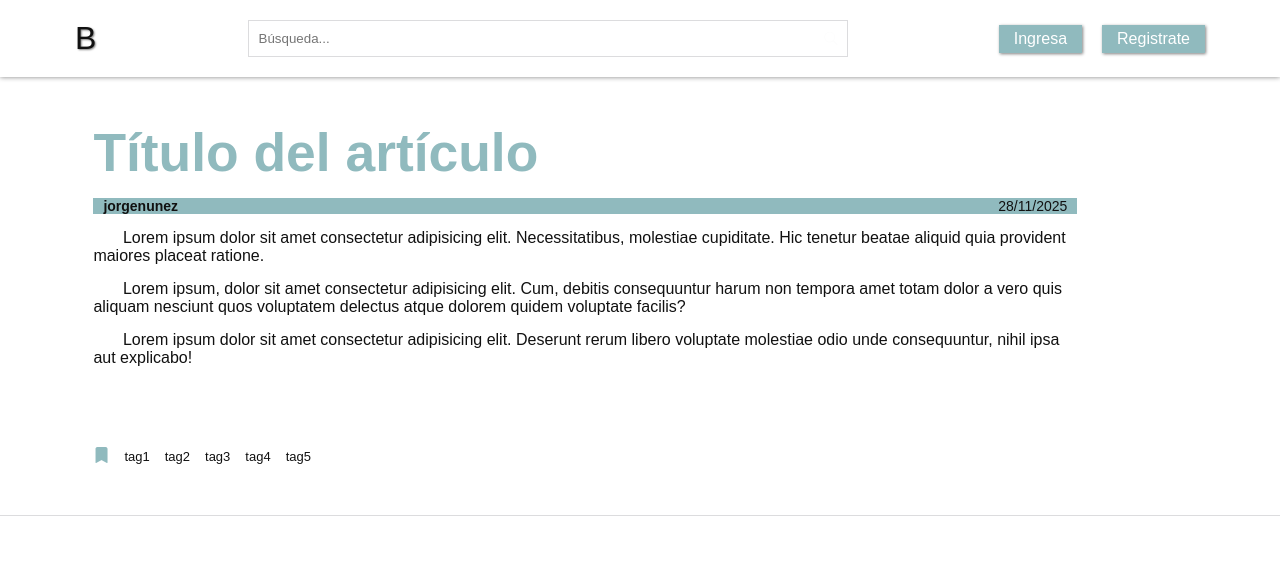
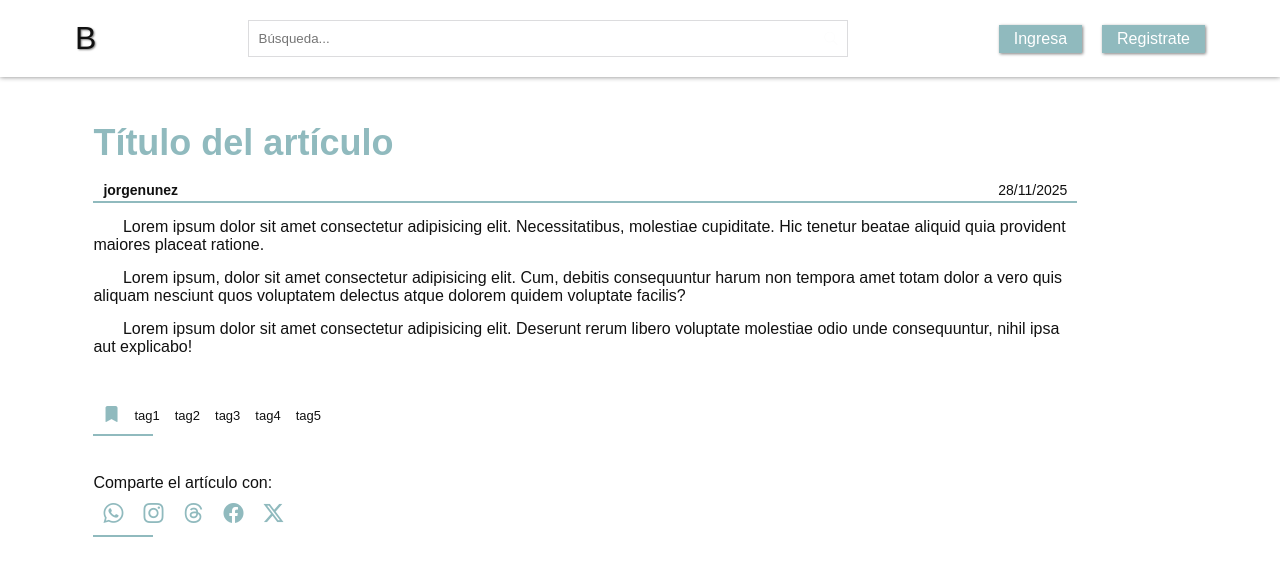
Before and after one commit to nunezjorgepy/blog-trainee, a React (Vite) app: page /article in a window 1280 px wide. Shown: the top 576 px of the page. Built offline with nearby package versions, Linux system fonts and the light colour scheme; a web font is replaced by a local one.

Commit message:
Crea el componente ShareSocial y sus estilos.

```diff
--- a/src/Components/Article/Article.css
+++ b/src/Components/Article/Article.css
@@ -1,14 +1,12 @@
-
-
 .article_container{
     width: min(var(--max-width), 100%);
     margin: auto;
-    padding: 0 3%;
+    padding: var(--padding-0-3p-10px);
 }
 .article_title{
     color: var(--btn-primary-bg-color);
     margin: 30px 0 15px;
-    font-size: calc(3dvw + 15px);
+    font-size: clamp(25px, calc(3dvw + 15px), 36px);
 }
 .article_info{
     display: flex;
@@ -16,8 +14,8 @@
     margin-bottom: 15px;
     width: 90%;
     font-size: 14px;
-    padding: 0 10px;
-    background-color: var(--btn-primary-bg-color);
+    padding: 3px var(--padding-article-left);
+    border-bottom: 2px solid var(--btn-primary-bg-color);
 }
 .article_created_by{
     font-weight: 600;
@@ -34,7 +32,9 @@
     align-items: center;
     gap: 15px;
     font-size: 12px;
-    margin-top: 80px;
+    margin-top: 50px;
+    margin-bottom: 10px;
+    padding-left: var(--padding-article-left);
 }
 .tags_icon{
     color: var(--btn-primary-bg-color);
--- a/src/Components/Article/Article.jsx
+++ b/src/Components/Article/Article.jsx
@@ -4,7 +4,7 @@ import { Link } from 'react-router'
 function Article() {
     return (
         <section className="article_section section">
-            <div className="article_container">
+            <div className="article_container bottom_border_small">
                 {/* Título del artículo */}
                 <h1 className="article_title">
                     Título del artículo
--- /dev/null
+++ b/src/Components/ShareSocial/ShareSocial.css
@@ -0,0 +1,17 @@
+.section_article_social_media{
+    display: flex;
+    justify-content: center;
+}
+.article_social_width {
+    width: var(--max-width);
+    padding: var(--padding-0-3p-10px);
+}
+.article_social_media{
+    display: flex;
+    gap: 20px;
+    margin: 10px 0;
+    padding-left: var(--padding-article-left);
+}
+.article_social_fz{
+    font-size: 20px;
+}
--- /dev/null
+++ b/src/Components/ShareSocial/ShareSocial.jsx
@@ -0,0 +1,38 @@
+import './ShareSocial.css'
+import { Link } from 'react-router'
+
+/*
+TODO:
+    - Los links de compartir
+*/
+
+function ShareSocial() {
+    return (
+        <section className="section_article_social_media">
+            <div className="article_social_width bottom_border_small">
+                <span className="article_social_span">
+                    Comparte el artículo con:
+                </span>
+                <div className="article_social_media">
+                    <Link to={'/'}>
+                        <i className="bi bi-whatsapp icon_primary_color article_social_fz"></i>
+                    </Link>
+                    <Link to={'/'}>
+                        <i className="bi bi-instagram icon_primary_color article_social_fz"></i>
+                    </Link>
+                    <Link to={'/'}>
+                        <i className="bi bi-threads icon_primary_color article_social_fz"></i>
+                    </Link>
+                    <Link to={'/'}>
+                        <i className="bi bi-facebook icon_primary_color article_social_fz"></i>
+                    </Link>
+                    <Link to={'/'}>
+                        <i className="bi bi-twitter-x icon_primary_color article_social_fz"></i>
+                    </Link>
+                </div>
+            </div>
+        </section>
+    )
+}
+
+export default ShareSocial
--- a/src/index.css
+++ b/src/index.css
@@ -21,6 +21,8 @@
   /* Medidas */
   --gap-main: 20px;
   --sign-up-padding: 30px;
+  --padding-0-3p-10px: 0 3% 10px;
+  --padding-article-left: 10px;
 
   --border-radius-btns: 5px;
 
@@ -36,6 +38,7 @@
 }
 main{
   display: flex;
+  flex-direction: column;
   justify-content: center;
   margin: 15px 0;
 }
@@ -52,6 +55,9 @@ button{
 i{
   color: var(--neutral--100);
 }
+.icon_primary_color{
+  color: var(--btn-primary-bg-color);
+}
 
 
 .whole_page_flex{
@@ -64,8 +70,7 @@ i{
   width: min(var(--max-width), 100%);
 }
 .section{
-  padding-bottom: 50px;
-  border-bottom: 1px solid var(--border-main-color);
+  padding-bottom: 30px;
 }
 .articles_container{
   display: flex;
@@ -73,21 +78,10 @@ i{
   flex-wrap: wrap;
   gap: 20px;
 }
-
-/* @media screen and (max-width: 1100px) {
-  .articles_container{
-    grid-template-columns: repeat(3, 250px);
-  }
+.bottom_border_small:after{
+  content: '';
+  position: absolute;
+  height: 2px;
+  width: 60px;
+  background-color: var(--btn-primary-bg-color);
 }
-
-@media screen and (max-width: 840px) {
-  .articles_container{
-    grid-template-columns: repeat(2, 250px);
-  }
-}
-
-@media screen and (max-width: 560px) {
-  .articles_container{
-    grid-template-columns: repeat(1, 250px);
-  }
-} */
--- a/src/pages/Article/ArticlePage.jsx
+++ b/src/pages/Article/ArticlePage.jsx
@@ -2,6 +2,7 @@ import './ArticlePage.css'
 import { Link } from "react-router"
 import HeaderComponent from "../../Components/Header/HEaderComponent"
 import Article from '../../Components/Article/Article'
+import ShareSocial from '../../Components/ShareSocial/ShareSocial'
 
 /*
 TODO:
@@ -19,7 +20,7 @@ function ArticlePage() {
                 <Article />
 
                 {/* Compartir en redes */}
-
+                <ShareSocial />
 
                 {/* Comentarios / Respuestas */}
             </main>
--- a/src/pages/HomePage/HomePage.jsx
+++ b/src/pages/HomePage/HomePage.jsx
@@ -8,7 +8,7 @@ function HomePage() {
         <div className="whole_page_flex">
             <HeaderComponent />
             <main className="main homepage_main">
-                <section className="last_articles section">
+                <section className="last_articles">
                     <h2 className="last_articles_title">
                         Últimos artículos
                     </h2>
```
